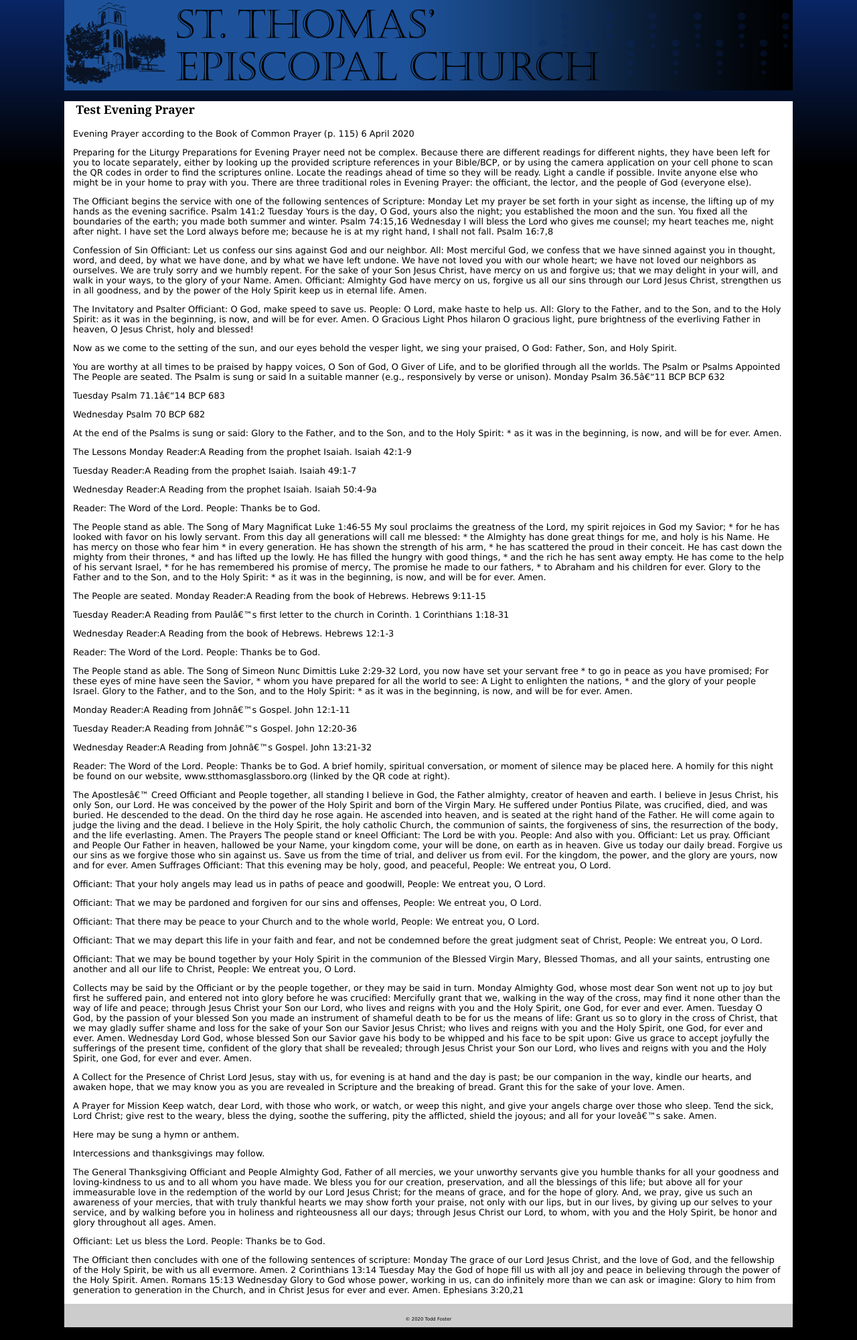
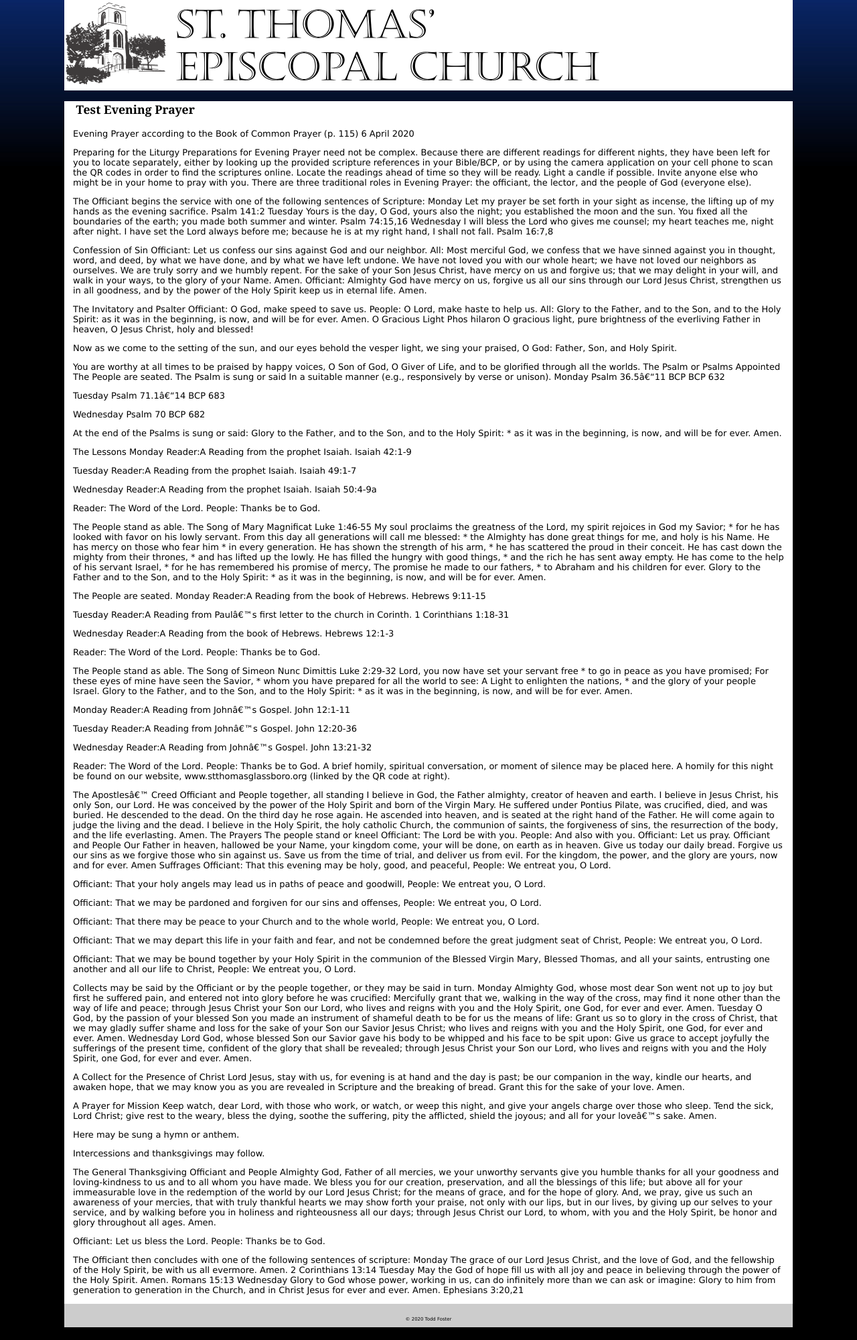
Before and after one commit to toddfoster/toddfoster.github.com, a Jekyll site: the page built from stt2020-epmon.md, in a window 1280 px wide. Shown: the whole page at 67% size. Built offline with Jekyll 4.4.1, drawn with Linux system fonts in a browser that asks for light colours.

Commit message:
liturgy layout use liturgy css

```diff
--- a/_layouts/liturgy.html
+++ b/_layouts/liturgy.html
@@ -6,7 +6,7 @@
   <title>{{ page.title }}</title>
   <meta http-equiv="content-type" content=
   "text/html; charset=us-ascii">
-  <link rel="stylesheet" href="images/layout.css" type="text/css">
+  <link rel="stylesheet" href="images/liturgy.css" type="text/css">
   <meta name="generator" content=
   "HTML Tidy for Linux/x86 (vers 1 September 2005), see www.w3.org">
   <meta name="generator" content="www.csscreator.com">
```
